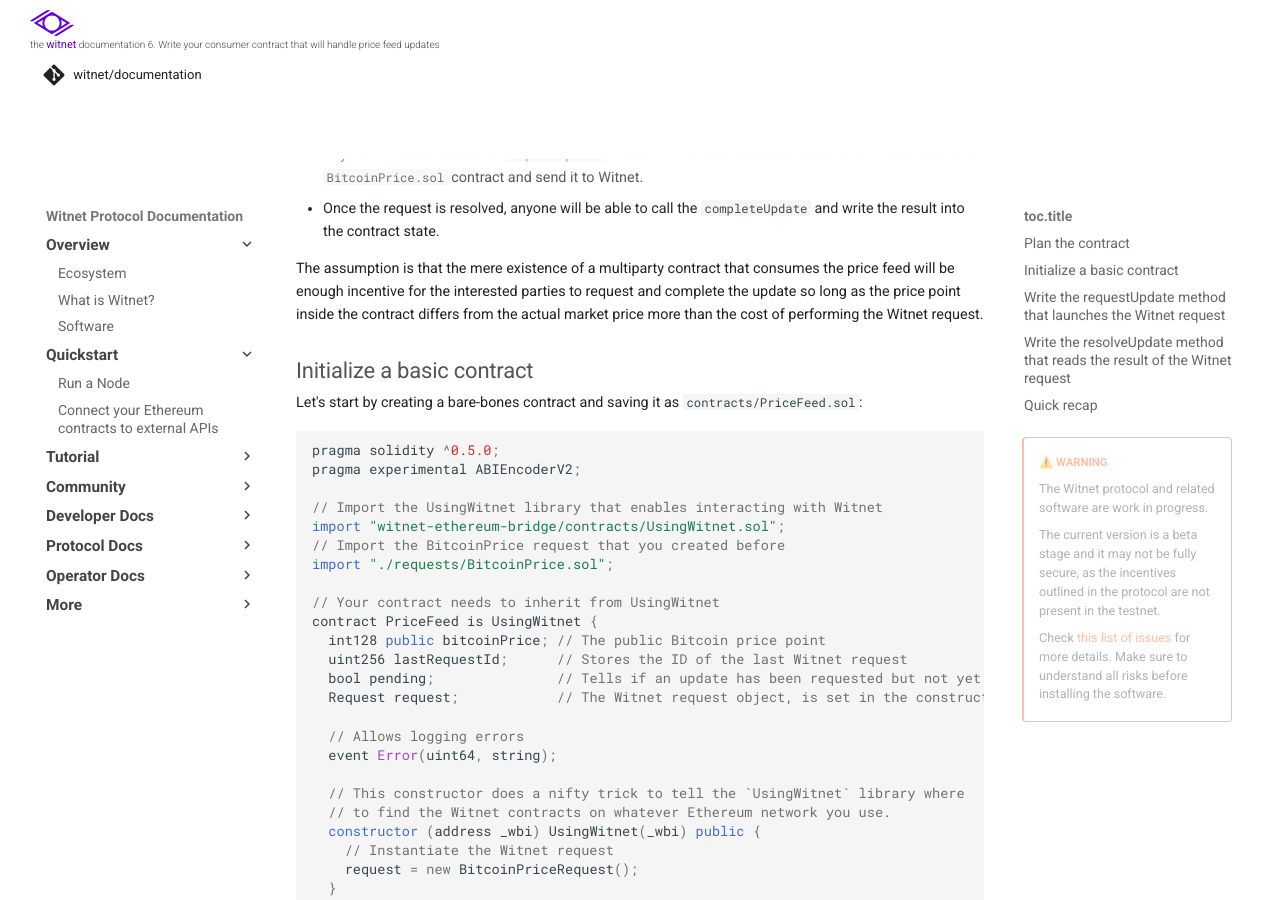
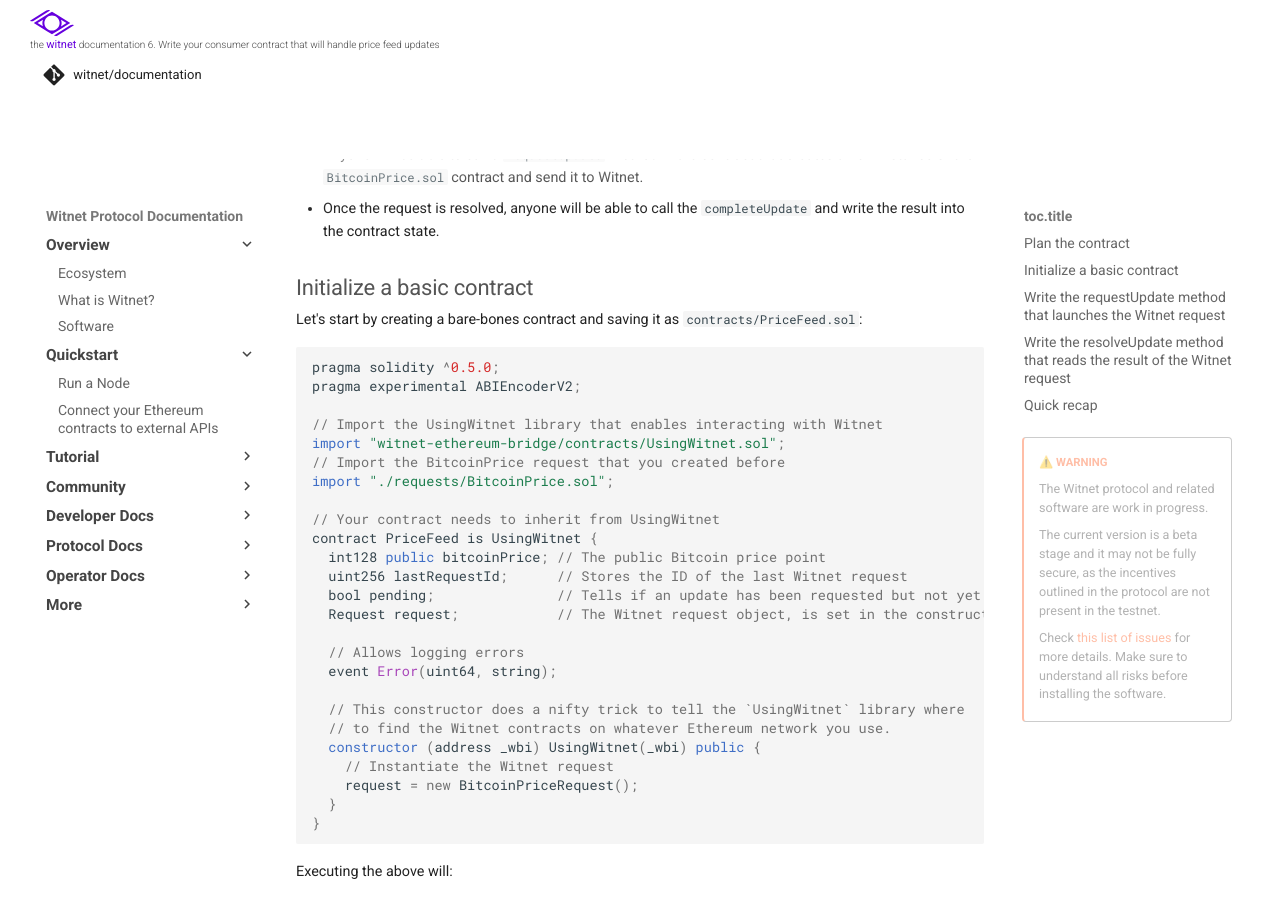
Before and after one commit to witnet/documentation, an MkDocs documentation site: the page built from docs/tutorials/bitcoin-price-feed/6-contract.md, in a window 1280 px wide and 900 px high, scrolled down 360 px. Built offline with MkDocs 1.6.1 and Material for MkDocs 9.7.7, drawn with Linux system fonts in a browser that asks for light colours; some web fonts are replaced; comment, search, counter and statistics services are not loaded.

Commit message:
Delete Assumption Statement

```diff
--- a/docs/tutorials/bitcoin-price-feed/6-contract.md
+++ b/docs/tutorials/bitcoin-price-feed/6-contract.md
@@ -16,8 +16,6 @@ point can be requested on demand by any interested party:
   send it to Witnet.
 - Once the request is resolved, anyone will be able to call the
 `completeUpdate` and write the result into the contract state.
-
-The assumption is that the mere existence of a multiparty contract that consumes the price feed will be enough incentive for the interested parties to request and complete the update so long as the price point inside the contract differs from the actual market price more than the cost of performing the Witnet request.
 
 ## Initialize a basic contract
 
```
